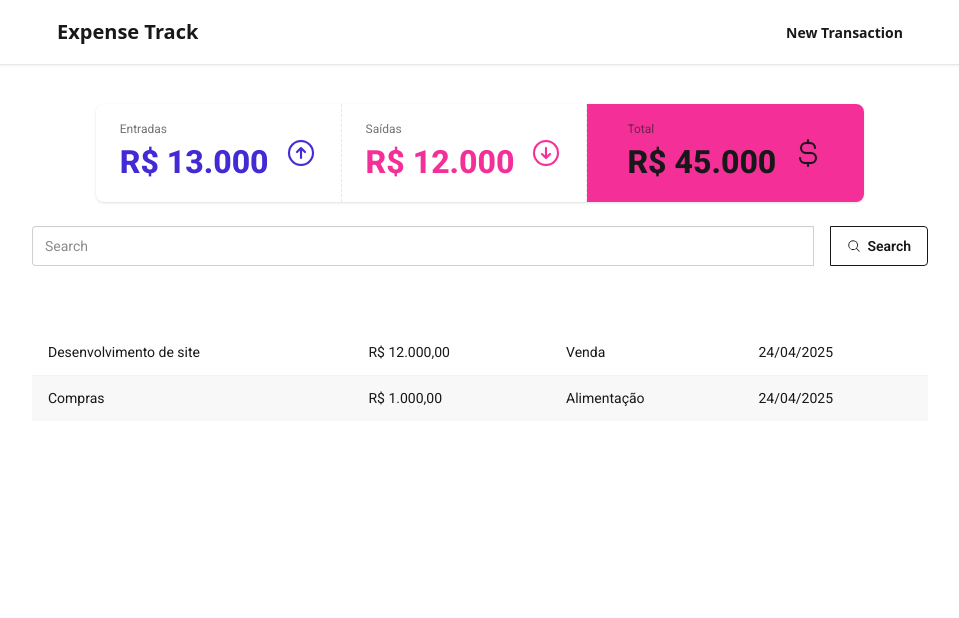
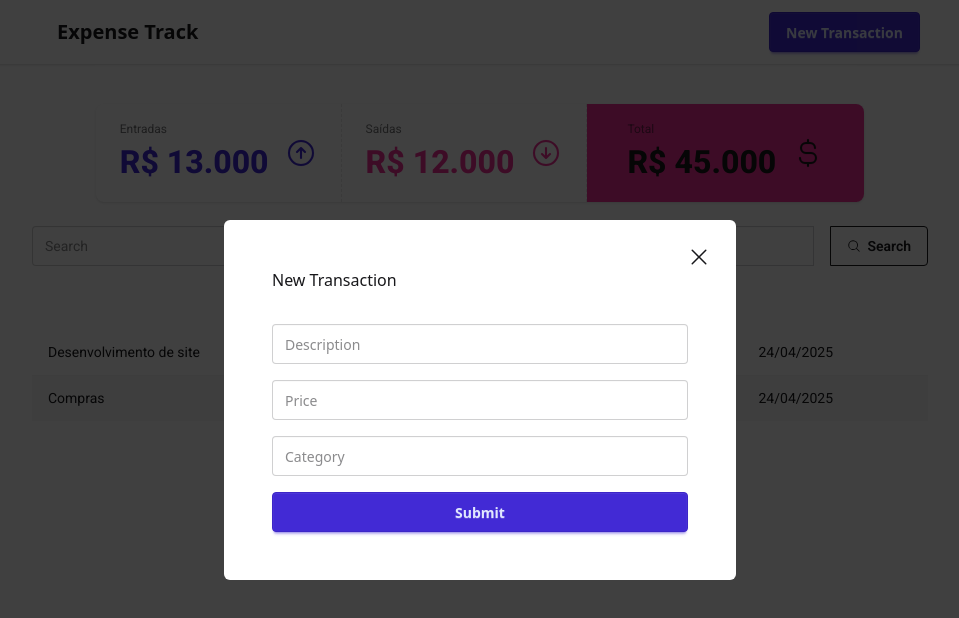
Before and after one commit to yanari/expense-track, a Next.js app: page / in a window 1280 px wide. Both pictures are taken after a click on the button "New Transaction". Shown: the top 618 px of the page, without its empty margins (160-1119 px from the left). Built offline with nearby package versions, Linux system fonts and the light colour scheme.

Commit message:
modal, radix-ui

```diff
--- a/components/layout/Header.tsx
+++ b/components/layout/Header.tsx
@@ -1,3 +1,6 @@
+import * as Dialog from '@radix-ui/react-dialog'
+import { NewTransactionModal } from './NewTransactionModal'
+
 export function Header() {
     return (
         <div className="bg-base-100 shadow-sm">
@@ -6,7 +9,15 @@ export function Header() {
                     <a className="btn btn-ghost text-xl">Expense Track</a>
                 </div>
                 <div className="flex-none">
-                    <button className="btn btn-ghost">New Transaction</button>
+                    <Dialog.Root>
+                        <Dialog.Trigger asChild>
+                            <button className="btn btn-primary">
+                                New Transaction
+                            </button>
+                        </Dialog.Trigger>
+
+                        <NewTransactionModal />
+                    </Dialog.Root>
                 </div>
             </div>
         </div>
--- /dev/null
+++ b/components/layout/NewTransactionModal.tsx
@@ -0,0 +1,40 @@
+'use client'
+
+import { X } from '@phosphor-icons/react'
+import * as Dialog from '@radix-ui/react-dialog'
+
+export function NewTransactionModal() {
+    return (
+        <Dialog.Portal>
+            <Dialog.Overlay className="fixed w-dvw h-dvh inset-0 bg-black/75" />
+
+            <Dialog.Content className="fixed min-w-lg rounded-md p-12 bg-base-100 -translate-1/2 top-1/2 left-1/2">
+                <Dialog.Title>New Transaction</Dialog.Title>
+
+                <Dialog.Close className="btn btn-ghost absolute top-6 right-6 p-0 leading-0 size-auto">
+                    <X size={24} />
+                </Dialog.Close>
+
+                <form className="grid gap-4 mt-8">
+                    <input
+                        type="text"
+                        placeholder="Description"
+                        className="input w-full"
+                    />
+                    <input
+                        type="number"
+                        placeholder="Price"
+                        className="input w-full"
+                    />
+                    <input
+                        type="text"
+                        placeholder="Category"
+                        className="input w-full"
+                    />
+
+                    <button className="btn btn-primary">Submit</button>
+                </form>
+            </Dialog.Content>
+        </Dialog.Portal>
+    )
+}
--- a/package.json
+++ b/package.json
@@ -10,6 +10,7 @@
   },
   "dependencies": {
     "@phosphor-icons/react": "^2.1.7",
+    "@radix-ui/react-dialog": "^1.1.11",
     "next": "15.3.1",
     "react": "^19.0.0",
     "react-dom": "^19.0.0"
```
Also changed, not shown: 1 other file (tests, documents, lock files or other folders).
